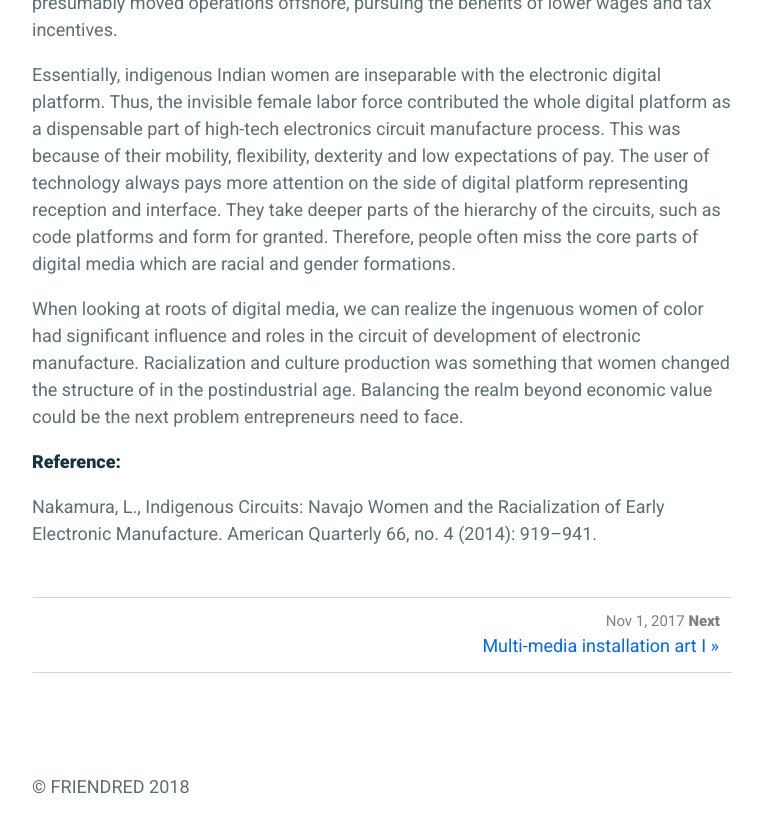
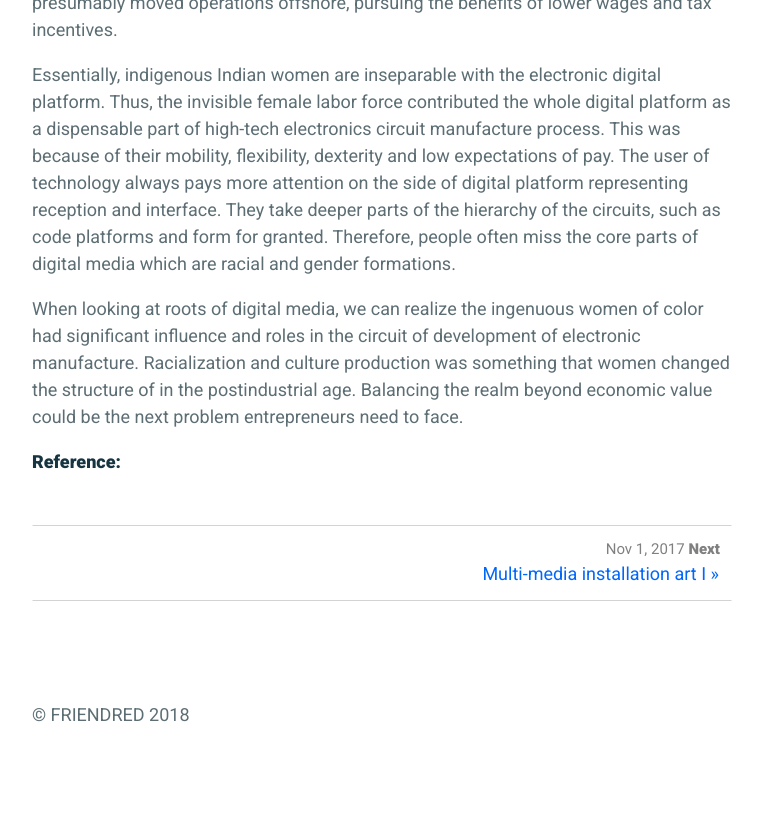
Before and after one commit to apadonovan/friendred_blog, a Jekyll site: the page built from _posts/2017-10-12-Summary-of-Lisa-Nakamura’s article.md, in a window 1280 px wide and 900 px high, scrolled down 1512 px. Shown: the top 833 px of the window, without its empty margins (258-1021 px from the left). Built offline with Jekyll 4.4.1, drawn with Linux system fonts in a browser that asks for light colours.

Commit message:
Update 2017-10-12-Summary-of-Lisa-Nakamura’s article.md

```diff
--- a/_posts/2017-10-12-Summary-of-Lisa-Nakamura’s article.md
+++ b/_posts/2017-10-12-Summary-of-Lisa-Nakamura’s article.md
@@ -28,6 +28,3 @@ When looking at roots of digital media, we can realize the ingenuous women of co
 
 
 **Reference:**
-
-
-Nakamura, L., Indigenous Circuits: Navajo Women and the Racialization of Early Electronic Manufacture. American Quarterly 66, no. 4 (2014): 919–941.
```
